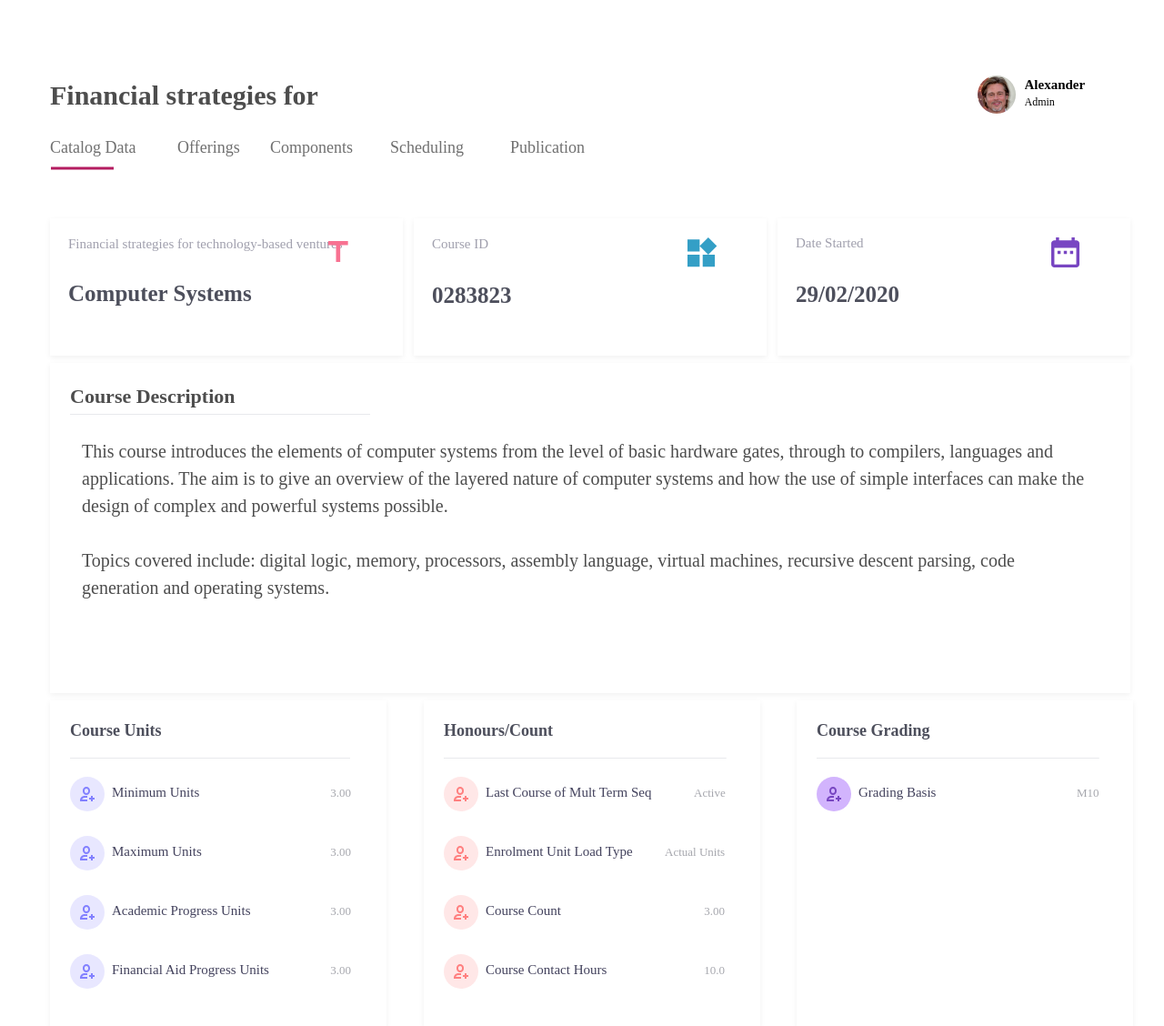
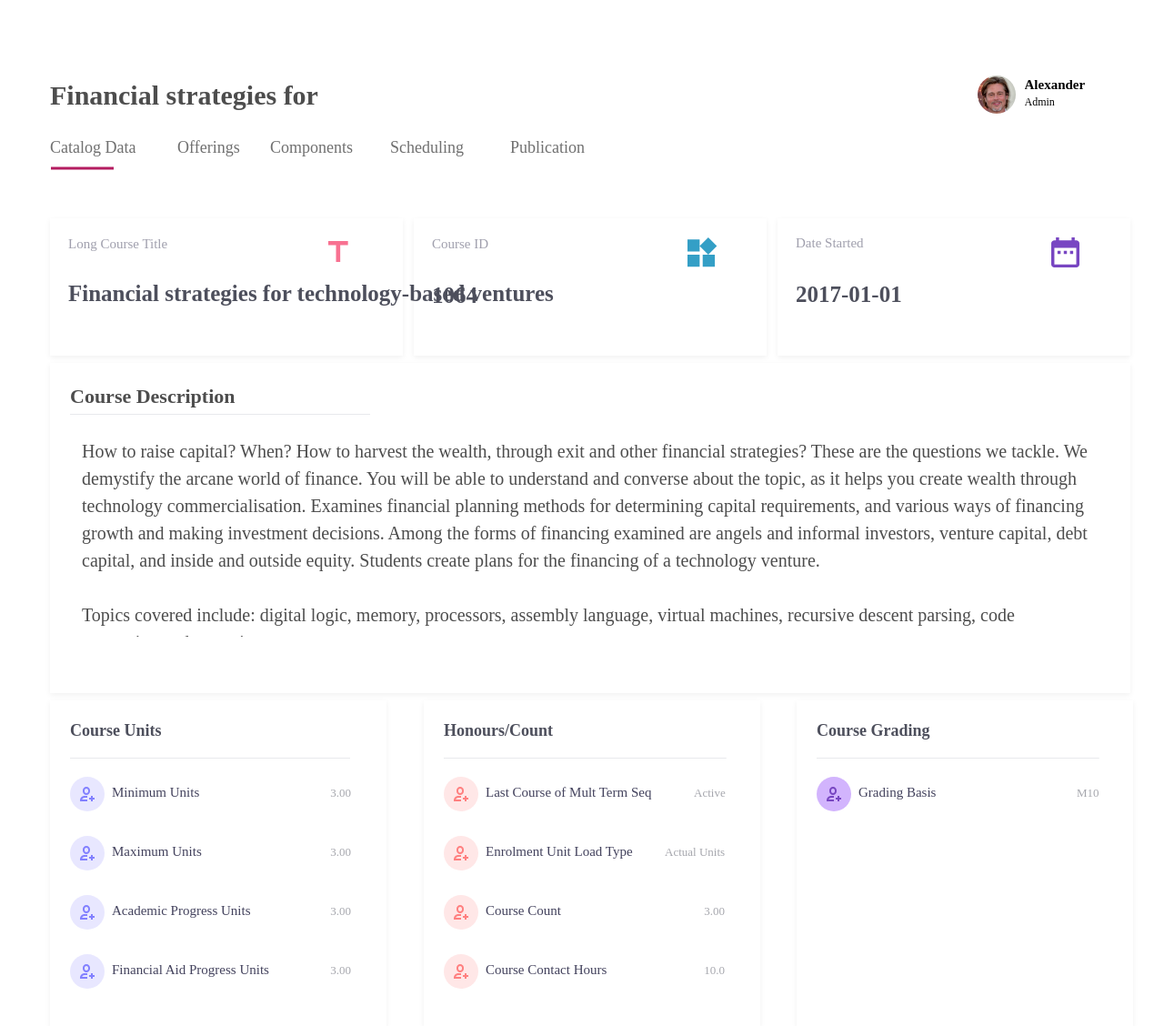
Before and after one commit to MaxVerhagen/Course_Catalogue_Editor, a Rails app: page /courses/1 in a window 1280 px wide. Shown: the top 1128 px of the page at 91% size. Run offline with Rails 7, Linux system fonts and the light colour scheme; data comes from the database, SQL or seed files in the repository; style sheets or scripts are compiled from the project's sources; parts of the project's set-up code (start-up, migrations or seed data) failed here and were passed over; some libraries are stand-ins or nearby versions.

Commit message:
Basic implementation done

```diff
--- a/app/views/courses/show.html.haml
+++ b/app/views/courses/show.html.haml
@@ -20,23 +20,23 @@
         %svg.BG
           %rect#BG{:fill => "rgba(255,255,255,1)", :height => "133", :rx => "0", :ry => "0", :width => "370", :x => "0", :y => "0"}
         #ID29_02_2020
-          %span 29/02/2020
+          %span= @course.effective_date
         #Date_Started
           %span Date Started
       #Total_Sales
         %svg.BG_A23_Rectangle_2
           %rect#BG_A23_Rectangle_2{:fill => "rgba(255,255,255,1)", :height => "133", :rx => "0", :ry => "0", :width => "370", :x => "0", :y => "0"}
         #ID0283823
-          %span 0283823
+          %span= @course.admin_course_id
         #Course_ID
           %span Course ID
       #Total_Views
         %svg.BG_A23_Rectangle_3
           %rect#BG_A23_Rectangle_3{:fill => "rgba(255,255,255,1)", :height => "133", :rx => "0", :ry => "0", :width => "370", :x => "0", :y => "0"}
         #Computer_Systems
-          %span Computer Systems
+          %span= @course.long_title
         #Long_Course_Title
-          %span= @course.long_title
+          %span Long Course Title
       #Total_Views_A23_Group_4
         %svg.BG_A23_Rectangle_4
           %rect#BG_A23_Rectangle_4{:fill => "rgba(255,255,255,1)", :height => "345", :rx => "0", :ry => "0", :width => "1170", :x => "0", :y => "0"}
@@ -53,7 +53,7 @@
         %span Course Description
       #This_course_introduces_the_ele
         %span
-          This course introduces the elements of computer systems from the level of basic hardware gates, through to compilers, languages and applications. The aim is to give an overview of the layered nature of computer systems and how the use of simple interfaces can make the design of complex and powerful systems possible.
+          = @course.description
           %br/
           = succeed "Topics covered include: digital logic, memory, processors, assembly language, virtual machines, recursive descent parsing, code generation and operating systems." do
             %br/
```
